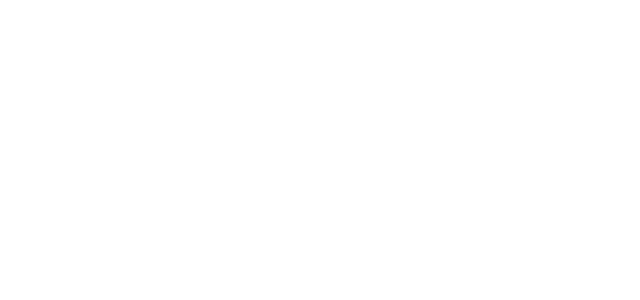
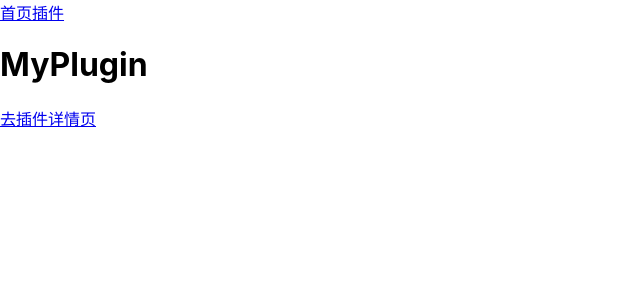
Before and after one commit to liyaocool/react_app, a React (Create React App) app: page /MyPlugin in a window 1280 px wide. Shown: the top 300 px of the page, without its empty margins (0-640 px from the left). Built offline with nearby package versions, Linux system fonts and the light colour scheme.

Commit message:
react-router路由,子路由嵌套的使用

```diff
--- a/src/router/index.js
+++ b/src/router/index.js
@@ -1,16 +1,20 @@
 import React, { Component } from "react";
-import { BrowserRouter as Router, Route, Switch } from "react-router-dom";
+import { BrowserRouter as Router, Route, Switch, Link } from "react-router-dom";
 import Home from "../views/Home/index";
-import Lists from "../views/Lists/index";
+import MyPlugin from "../views/MyPlugin/index";
 
 export default class index extends Component {
   render() {
     return (
       <div>
         <Router>
+          <div>
+            <Link to={{ pathname: "/"}}>首页</Link>
+            <Link to={{ pathname: "/MyPlugin"}}>插件</Link>
+          </div>
           <Switch>
-            <Route exact  path="/" component={Home} />
-            <Route path="/Lists" component={Lists} />
+            <Route exact path="/" component={Home} />
+            <Route path="/MyPlugin" component={MyPlugin} />
           </Switch>
         </Router>
       </div>
--- /dev/null
+++ b/src/views/Home/HomeDetail/index.js
@@ -0,0 +1,14 @@
+import React, { Component } from "react";
+// import { BrowserRouter as Router, Route, Switch, Link } from "react-router-dom";
+
+class HomeDetail extends Component {
+  render() {
+    return (
+      <div>
+        <h1>HomeDetail</h1>
+      </div>
+    );
+  }
+}
+
+export default HomeDetail;
--- a/src/views/Home/index.js
+++ b/src/views/Home/index.js
@@ -1,16 +1,21 @@
 import React, { Component } from "react";
-import { Link } from "react-router-dom";
+import { BrowserRouter as Router, Route, Switch, Link } from "react-router-dom";
+import HomeDetail from "./HomeDetail/index";
 
 export default class Home extends Component {
-  goLists() {
-    this.props.history.push({pathname:'/Lists', params:{test:'aaa'}})
-  }
   render() {
     return (
       <div>
-        {/* <Link to="/Lists">去列表页</Link> */}
-        <button onClick={this.goLists.bind(this)}>去列表页</button>
-        <p>{JSON.stringify(this.props.history.location.params)}</p>
+        <Router basename="/Home">
+          <h1>Home</h1>
+          <Link to={{ pathname: "/HomeDetail", params: { test: "aaa" } }}>
+            首页详情页
+          </Link>
+
+          <Switch>
+            <Route path="/HomeDetail" component={HomeDetail} />
+          </Switch>
+        </Router>
       </div>
     );
   }
--- a/src/views/Lists/index.js
+++ /dev/null
@@ -1,15 +0,0 @@
-import React, { Component } from "react";
-import { Link } from "react-router-dom";
-
-class Lists extends Component {
-  render() {
-    return (
-      <div>
-        <Link to={{pathname:'/', params:{abc:'abc'}}}>去首页</Link>
-        <p>{JSON.stringify(this.props.history.location.params)}</p>
-      </div>
-    );
-  }
-}
-
-export default Lists;
--- /dev/null
+++ b/src/views/MyPlugin/MyPluginDetail/index.js
@@ -0,0 +1,14 @@
+import React, { Component } from "react";
+// import { BrowserRouter as Router, Route, Switch, Link } from "react-router-dom";
+
+class MyPluginDetail extends Component {
+  render() {
+    return (
+      <div>
+        <h1>MyPluginDetail</h1>
+      </div>
+    );
+  }
+}
+
+export default MyPluginDetail;
--- /dev/null
+++ b/src/views/MyPlugin/index.js
@@ -0,0 +1,24 @@
+import React, { Component } from "react";
+import { BrowserRouter as Router, Route, Switch, Link } from "react-router-dom";
+import MyPluginDetail from "./MyPluginDetail/index";
+
+class MyPlugin extends Component {
+  render() {
+    return (
+      <div>
+        <Router basename="/MyPlugin">
+          <h1>MyPlugin</h1>
+          <Link to={{ pathname: "/MyPluginDetail", params: { abc: "abc" } }}>
+            去插件详情页
+          </Link>
+
+          <Switch>
+            <Route path="/MyPluginDetail" component={MyPluginDetail} />
+          </Switch>
+        </Router>
+      </div>
+    );
+  }
+}
+
+export default MyPlugin;
```
